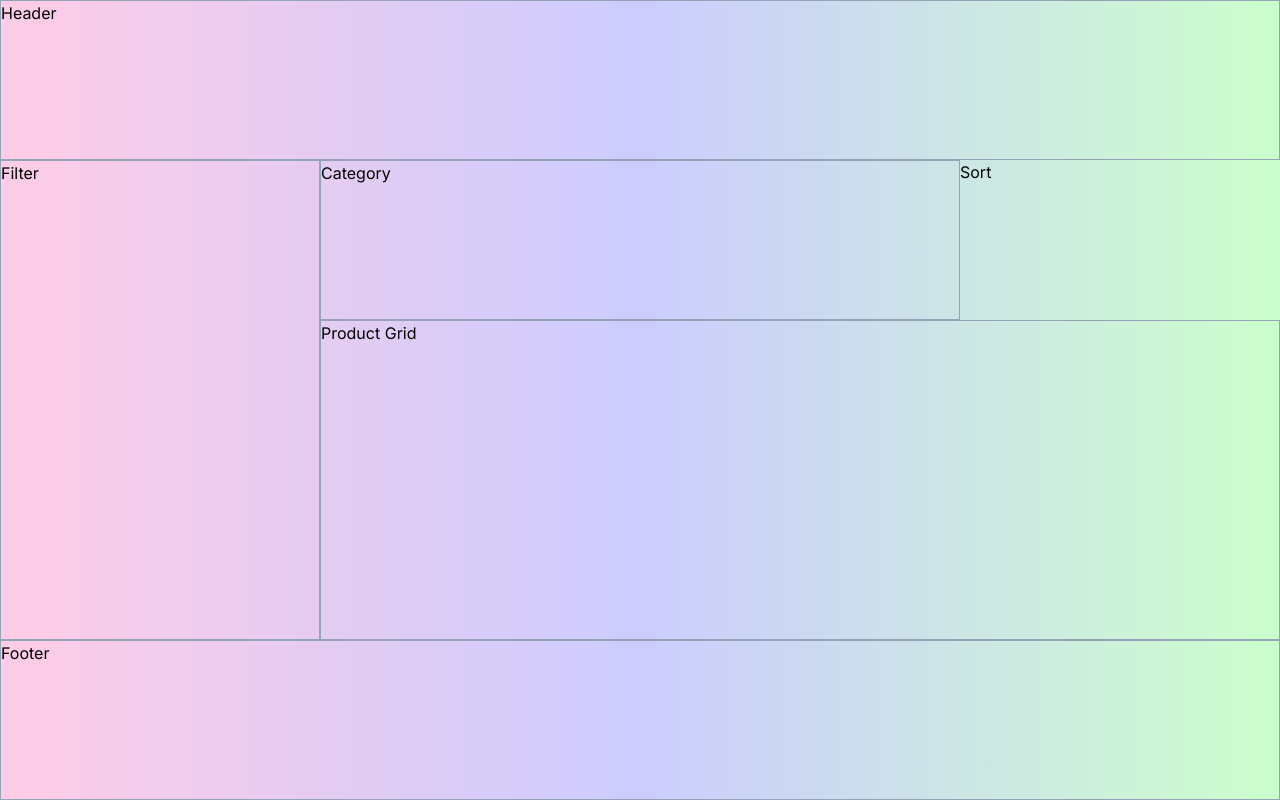
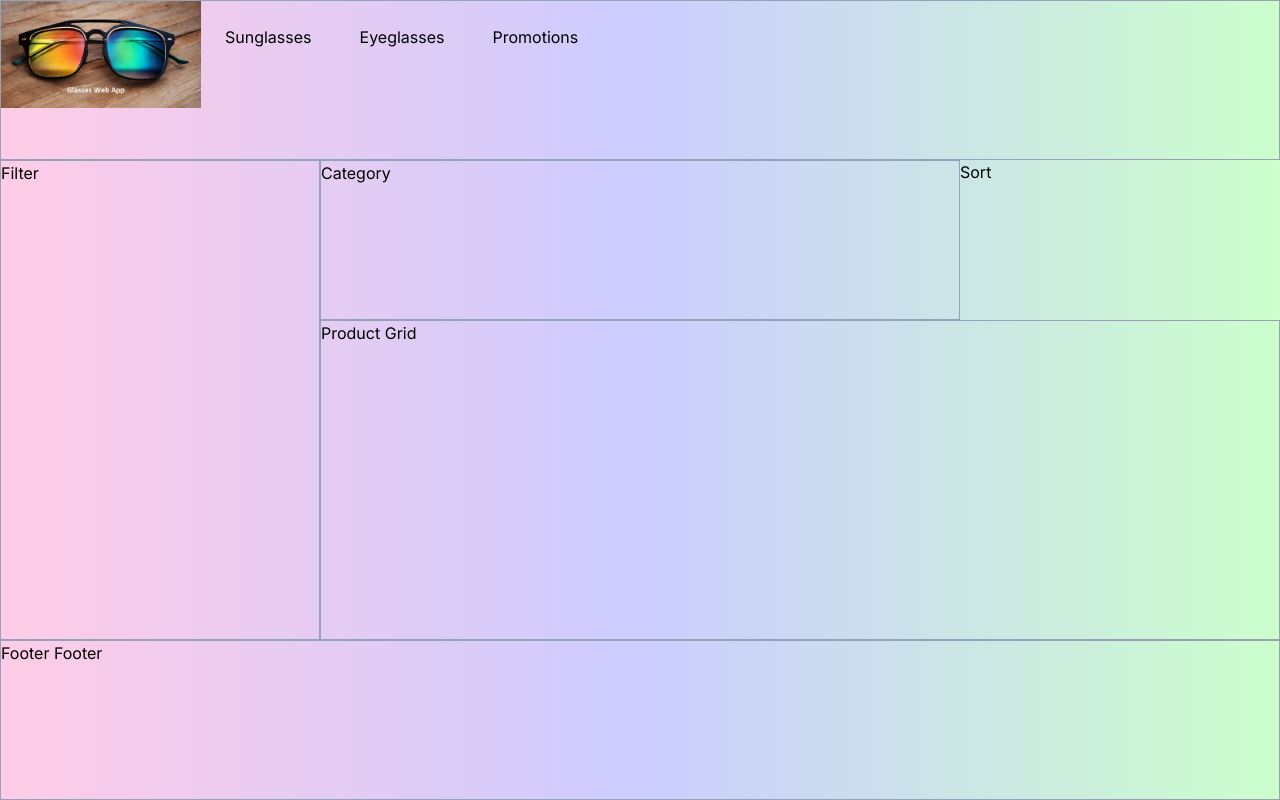
Before and after one commit to nikolay-val-tsvetkov/E-commerce-Glasses, a Next.js app: page / in a window 1280 px wide. Built offline with nearby package versions, Linux system fonts and the light colour scheme.

Commit message:
Add logo and header with navbar menu

```diff
--- a/src/app/page.js
+++ b/src/app/page.js
@@ -1,12 +1,16 @@
+import Header from '@/components/header/Header'
+
 export default function Home() {
   return (
     <div className='grid grid-rows-5 grid-cols-4'>
-      <div className='col-span-4  border border-3 border-slate-400'>Header</div>
+      <div className='sticky top-0 col-span-4 border border-3 border-slate-400'>
+        <Header />
+      </div>
       <div className='row-span-3 col-span-1 border border-3 border-slate-400'>Filter</div>
       <div className='col-span-2 border border-3 border-slate-400'>Category</div>
       <div>Sort</div>
       <div className='col-span-3 row-span-2 border border-3 border-slate-400'>Product Grid</div>
-      <div className='col-span-4  border border-3 border-slate-400'>Footer</div>
+      <div className='col-span-4 border border-3 border-slate-400'>Footer Footer</div>
     </div>
   )
 }
--- /dev/null
+++ b/src/components/header/Header.js
@@ -0,0 +1,37 @@
+import Image from 'next/image'
+import Link from 'next/link'
+
+const menuLinks = [
+  {
+    title: 'Sunglasses',
+    link: '/'
+  },
+  {
+    title: 'Eyeglasses',
+    link: '/'
+  },
+  {
+    title: 'Promotions',
+    link: '/'
+  }
+]
+export default function Header() {
+  return (
+    <div className='flex'>
+      <Image src='/logo.jpg' alt='Glasses Logo' width='200' height='30' />
+      <nav>
+        <ul className='flex'>
+          {menuLinks.map(
+            ({ title, link }) =>
+              title &&
+              link && (
+                <li key={link} className='p-6'>
+                  <Link href={link}>{title}</Link>
+                </li>
+              )
+          )}
+        </ul>
+      </nav>
+    </div>
+  )
+}
```
Also changed, not shown: public/logo.jpg (added).
